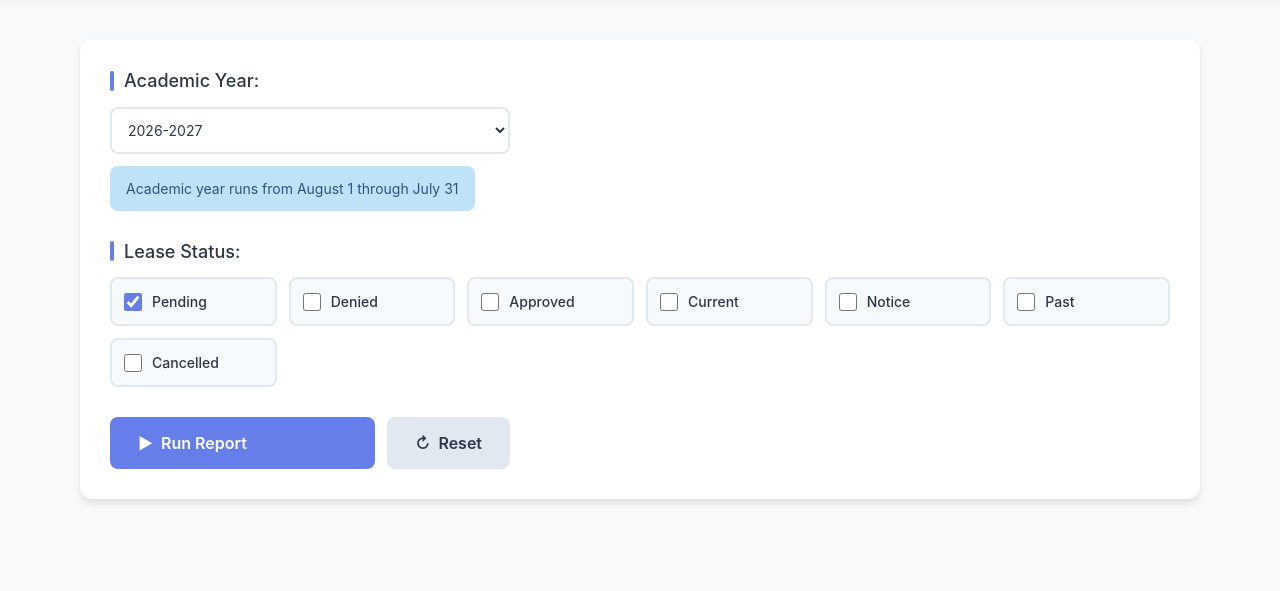
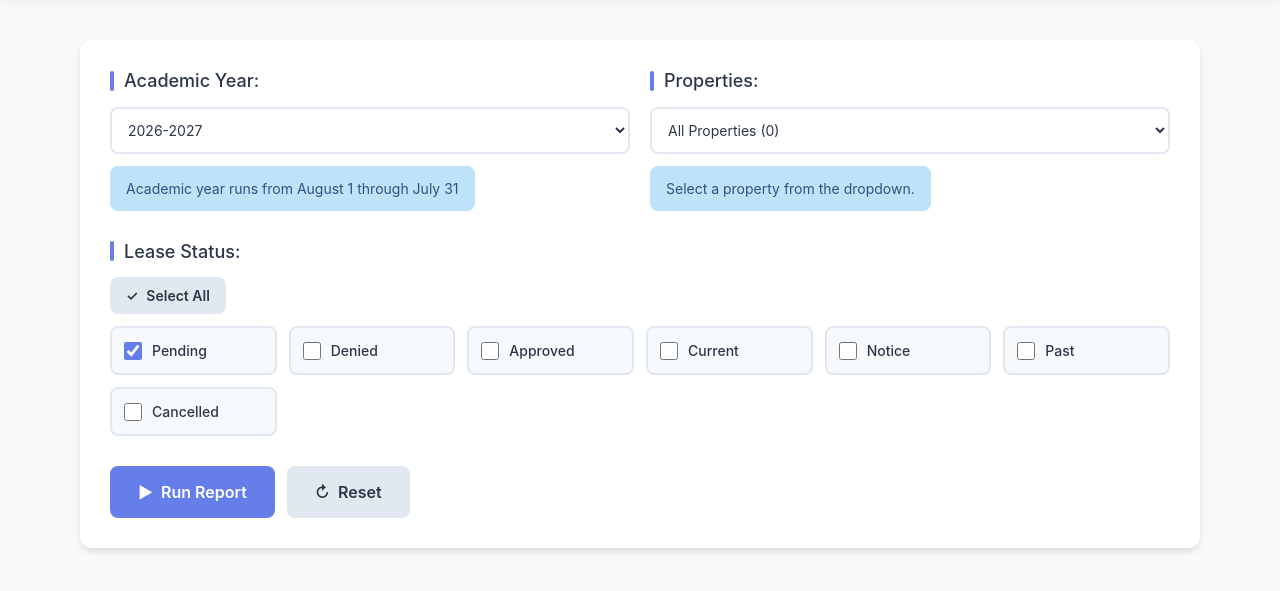
Before and after one commit to PeakMade/Testvsspace, a Flask app: page / in a window 1280 px wide. Shown: the part 80-671 px from the top of the page. Run offline with Flask 3, Linux system fonts and the light colour scheme; data that the repository does not hold is empty.

Commit message:
Optimize property loading and fix property selection bug - Server-side render properties for instant dropdown loading - Fix property ID parsing when selecting individual properties

```diff
--- a/app.py
+++ b/app.py
@@ -289,10 +289,15 @@ def index():
 
     years = list(range(current_year - 2, current_year + 6))
 
+    # Fetch properties for dropdown
+    properties = get_all_properties()
+    properties_sorted = sorted(properties, key=lambda x: x.get('MarketingName', ''))
+
     response = make_response(render_template('index.html',
                          years=years,
                          statuses=LEASE_STATUSES,
-                         current_year=current_year))
+                         current_year=current_year,
+                         properties=properties_sorted))
 
     # Prevent caching
     response.headers['Cache-Control'] = 'no-cache, no-store, must-revalidate'
@@ -302,12 +307,36 @@ def index():
     return response
 
 
+@app.route('/get_properties')
+def get_properties_list():
+    """Return list of all properties as JSON for property selector"""
+    properties = get_all_properties()
+    property_list = [{
+        'id': prop.get('PropertyID', ''),
+        'name': prop.get('MarketingName', 'Unknown')
+    } for prop in properties]
+
+    # Sort by name
+    property_list.sort(key=lambda x: x['name'])
+
+    return jsonify({'properties': property_list})
+
+
 @app.route('/run_report', methods=['POST'])
 def run_report():
     """Run the report with selected parameters and return task ID"""
     data = request.get_json()
     selected_year = data.get('year')
     selected_statuses = data.get('statuses', [])
+    selected_properties_raw = data.get('properties', ['all'])
+
+    # Normalize selected_properties to either ['all'] or list of integers
+    # JavaScript sends either ['all'] or ['propertyID']
+    if selected_properties_raw == ['all']:
+        selected_properties = ['all']
+    else:
+        # Convert property IDs to integers
+        selected_properties = [int(pid) for pid in selected_properties_raw if pid != 'all']
 
     if not selected_year or not selected_statuses:
         return jsonify({'error': 'Please select a year and at least one status'}), 400
@@ -325,14 +354,14 @@ def run_report():
     }
 
     # Start background thread to process report
-    thread = threading.Thread(target=process_report, args=(task_id, selected_year, selected_statuses))
+    thread = threading.Thread(target=process_report, args=(task_id, selected_year, selected_statuses, selected_properties))
     thread.daemon = True
     thread.start()
 
     return jsonify({'task_id': task_id})
 
 
-def process_report(task_id, selected_year, selected_statuses):
+def process_report(task_id, selected_year, selected_statuses, selected_properties=['all']):
     """Process the report in background and track progress"""
     try:
         report_start_time = datetime.now()
@@ -355,6 +384,11 @@ def process_report(task_id, selected_year, selected_statuses):
         properties = get_all_properties()
         prop_elapsed = (datetime.now() - prop_start).total_seconds()
         print(f"✓ Retrieved {len(properties)} properties ({prop_elapsed:.2f} seconds)")
+
+        # Filter properties if specific ones are selected
+        if selected_properties != ['all']:
+            properties = [p for p in properties if p.get('PropertyID') in selected_properties]
+            print(f"✓ Filtered to {len(properties)} selected properties")
 
         if not properties:
             progress_data[task_id]['status'] = 'error'
--- a/templates/index.html
+++ b/templates/index.html
@@ -131,24 +131,29 @@
             border-radius: 2px;
         }
 
-        .form-section select {
+        .form-section select,
+        .form-section input[type="text"] {
             width: 100%;
-            max-width: 400px;
             padding: 12px;
             border: 2px solid #e2e8f0;
             border-radius: 8px;
             font-size: 14px;
             color: #2d3748;
             background: white;
-            cursor: pointer;
             transition: all 0.2s;
         }
 
-        .form-section select:hover {
+        .form-section select {
+            cursor: pointer;
+        }
+
+        .form-section select:hover,
+        .form-section input[type="text"]:hover {
             border-color: #667eea;
         }
 
-        .form-section select:focus {
+        .form-section select:focus,
+        .form-section input[type="text"]:focus {
             outline: none;
             border-color: #667eea;
             box-shadow: 0 0 0 3px rgba(102, 126, 234, 0.1);
@@ -206,7 +211,6 @@
             display: flex;
             gap: 12px;
             margin-top: 20px;
-            max-width: 400px;
         }
 
         button {
@@ -225,7 +229,6 @@
         .btn-primary {
             background: #667eea;
             color: white;
-            flex: 1;
             min-width: 150px;
         }
 
@@ -525,6 +528,23 @@
             color: white;
         }
 
+        .form-row {
+            display: grid;
+            grid-template-columns: 1fr 1fr;
+            gap: 20px;
+            margin-bottom: 30px;
+        }
+
+        .form-row .form-section {
+            margin-bottom: 0;
+        }
+
+        @media (max-width: 768px) {
+            .form-row {
+                grid-template-columns: 1fr;
+            }
+        }
+
         .download-btn {
             background: #48bb78;
             color: white;
@@ -568,6 +588,7 @@
     <div class="container">
         <div class="form-container">
             <form id="reportForm">
+                <div class="form-row">
                     <div class="form-section">
                         <h2>Academic Year:</h2>
                         <select name="year" id="yearSelect" required>
@@ -583,7 +604,27 @@
                     </div>
 
                     <div class="form-section">
+                        <h2>Properties:</h2>
+                        <select name="properties" id="propertySelect" required>
+                            <option value="all" selected>All Properties ({{ properties|length }})</option>
+                            {% for property in properties %}
+                            <option value="{{ property.PropertyID }}">{{ property.MarketingName }}</option>
+                            {% endfor %}
+                        </select>
+                        <div class="info-box">
+                            Select a property from the dropdown.
+                        </div>
+                    </div>
+                </div>
+
+                <div class="form-section">
                     <h2>Lease Status:</h2>
+                    <div style="margin-bottom: 12px;">
+                        <button type="button" class="btn-secondary" id="toggleStatusButton" onclick="toggleAllStatuses()" style="padding: 8px 16px; font-size: 14px;">
+                            <span id="toggleStatusIcon">✓</span>
+                            <span id="toggleStatusText">Select All</span>
+                        </button>
+                    </div>
                     <div class="checkbox-grid" id="statusesGrid">
                         {% for status_id, status_name in statuses.items() %}
                         <div class="checkbox-item">
@@ -640,17 +681,60 @@
         let progressInterval = null;
         let currentTaskId = null;
 
+        // Setup status checkbox listeners on page load
+        document.addEventListener('DOMContentLoaded', () => {
+            // Add event listeners to status checkboxes to update toggle button
+            document.querySelectorAll('input[name="statuses"]').forEach(checkbox => {
+                checkbox.addEventListener('change', updateToggleButton);
+            });
+            updateToggleButton();
+        });
+
+        function updateToggleButton() {
+            const checkboxes = document.querySelectorAll('input[name="statuses"]');
+            const allChecked = Array.from(checkboxes).every(cb => cb.checked);
+
+            if (allChecked) {
+                document.getElementById('toggleStatusIcon').textContent = '✗';
+                document.getElementById('toggleStatusText').textContent = 'Deselect All';
+            } else {
+                document.getElementById('toggleStatusIcon').textContent = '✓';
+                document.getElementById('toggleStatusText').textContent = 'Select All';
+            }
+        }
+
+        function toggleAllStatuses() {
+            const checkboxes = document.querySelectorAll('input[name="statuses"]');
+            const allChecked = Array.from(checkboxes).every(cb => cb.checked);
+
+            if (allChecked) {
+                // Deselect all
+                checkboxes.forEach(cb => cb.checked = false);
+                document.getElementById('toggleStatusIcon').textContent = '✓';
+                document.getElementById('toggleStatusText').textContent = 'Select All';
+            } else {
+                // Select all
+                checkboxes.forEach(cb => cb.checked = true);
+                document.getElementById('toggleStatusIcon').textContent = '✗';
+                document.getElementById('toggleStatusText').textContent = 'Deselect All';
+            }
+        }
+
         document.getElementById('reportForm').addEventListener('submit', async (e) => {
             e.preventDefault();
 
             const year = document.getElementById('yearSelect').value;
             const statuses = Array.from(document.querySelectorAll('input[name="statuses"]:checked'))
                                  .map(cb => cb.value);
+            const propertyValue = document.getElementById('propertySelect').value;
+            const properties = propertyValue === 'all' ? ['all'] : [propertyValue];
 
             if (!year || statuses.length === 0) {
                 showError('Please select a year and at least one status');
                 return;
             }
+
+
 
             hideError();
             hideSuccess();
@@ -663,7 +747,7 @@
                     headers: {
                         'Content-Type': 'application/json'
                     },
-                    body: JSON.stringify({ year, statuses })
+                    body: JSON.stringify({ year, statuses, properties })
                 });
 
                 if (!response.ok) {
@@ -779,10 +863,12 @@
 
         function resetForm() {
             document.getElementById('reportForm').reset();
-            // Re-select current year and pending status
+            // Re-select current year, all properties, and pending status
             const currentYear = {{ current_year }};
             document.getElementById('yearSelect').value = currentYear;
+            document.getElementById('propertySelect').selectedIndex = 0;
             document.getElementById('status_1').checked = true;
+            updateToggleButton();
             hideError();
             hideSuccess();
         }
```
Lines whose indentation alone changed are shown as unchanged.
